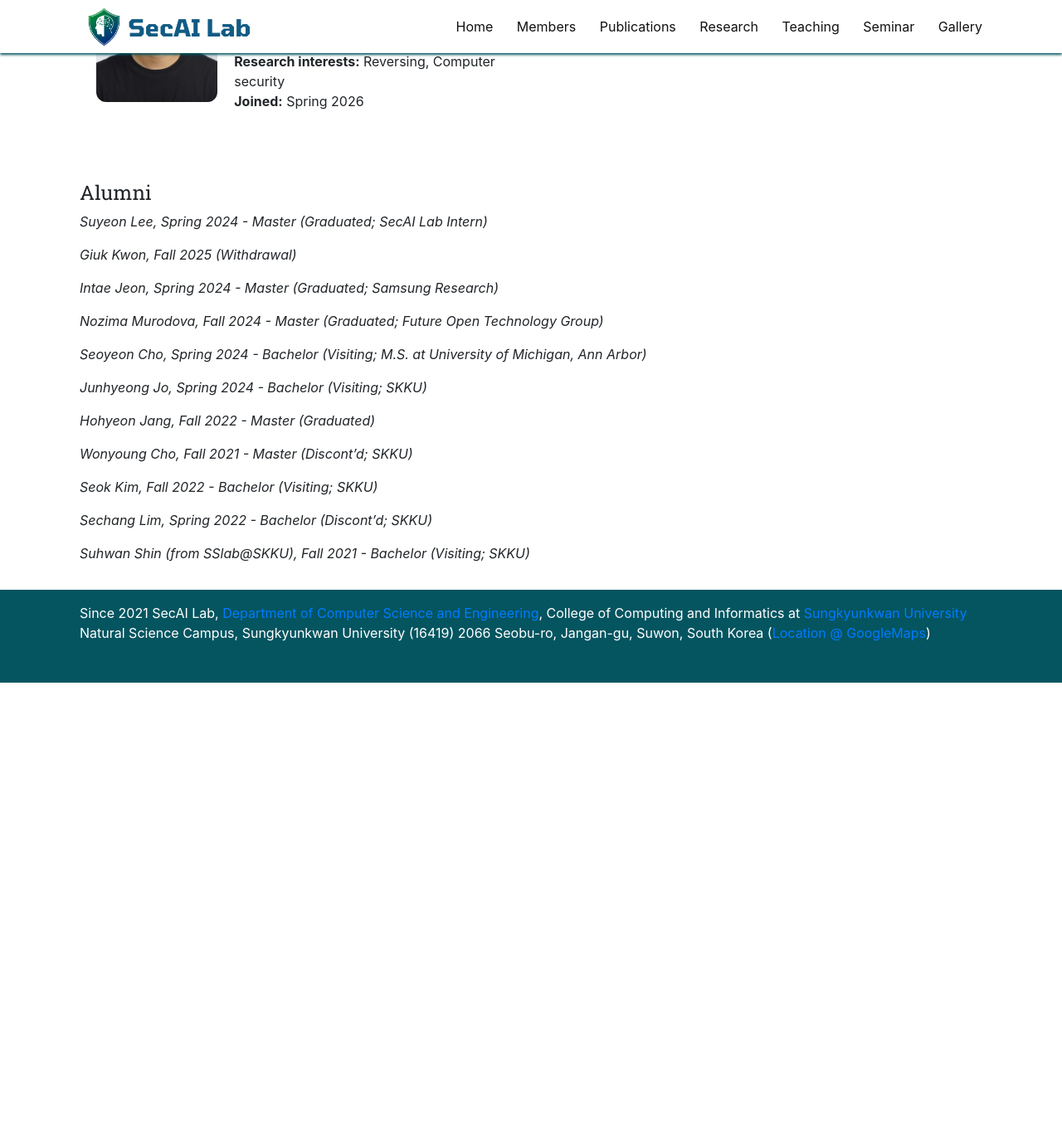
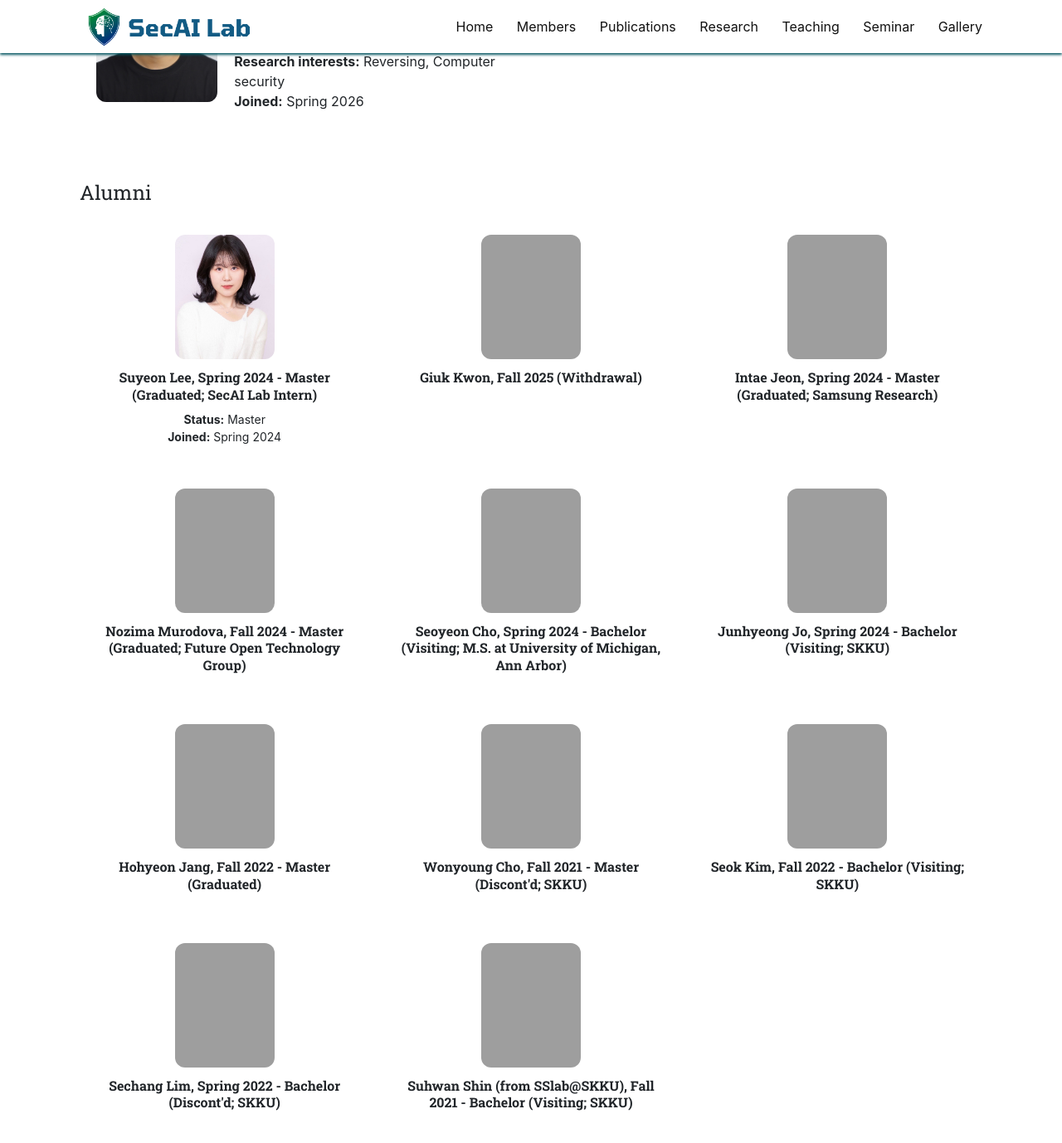
Before and after one commit to SecAI-Lab/secai-lab.github.io, a Jekyll site: the page built from pages/members.md, in a window 1280 px wide and 1400 px high, scrolled down 2315 px. Shown: the top 1378 px of the window at 83% size. Built offline with Jekyll 4.4.1, drawn with Linux system fonts in a browser that asks for light colours; nearby versions of some CDN libraries; before the commit the page ends 3138 px from its top, so only the background shows below that; some of the changed lines change nothing that is shown.

Commit message:
Update members.md

```diff
--- a/pages/members.md
+++ b/pages/members.md
@@ -129,6 +129,59 @@ sitemap: true
 
   .leader-info li {
     margin-bottom: 2px !important;
+  }
+}
+
+  .alumni-grid {
+  display: grid;
+  grid-template-columns: repeat(3, 1fr);
+  gap: 20px;
+  margin-top: 20px;
+  margin-bottom: 24px;
+}
+  .alumni-card {
+  border-radius: 16px;
+  padding: 16px;
+  text-align: center;
+}
+  .alumni-card img {
+  width: 120px;
+  height: 150px;
+  object-fit: cover;
+  border-radius: 12px;
+  display: block;
+  margin: 0 auto 12px auto;
+}
+  .alumni-card h5 {
+  margin-top: 8px;
+  margin-bottom: 8px;
+  font-weight: 600;
+  line-height: 1.3;
+  font-size: 16px;
+}
+  .alumni-card em {
+  font-style: normal;
+  font-size: 14px;
+  line-height: 1.5;
+  display: block;
+}
+
+/* tablet */
+@media (max-width: 900px) {
+  .alumni-grid {
+    grid-template-columns: repeat(2, 1fr);
+  }
+}
+
+/* mobile */
+@media (max-width: 640px) {
+  .alumni-grid {
+    grid-template-columns: 1fr;
+  }
+
+  .alumni-card img {
+    width: 90px;
+    height: 120px;
   }
 }
 
@@ -337,8 +390,33 @@ sitemap: true
 {% endfor %}
 </div>
 
-<br>
+<!-- <br>
 <h4> Alumni </h4>
 {% for alumni in site.data.alumni_members %}
 <em>{{ alumni.name }}</em>
+{% endfor %} -->
+
+<br>
+<h4> Alumni </h4>
+
+<div class="alumni-grid">
+{% for alumni in site.data.alumni_members %}
+  <div class="alumni-card">
+    <img src="{{ site.url }}{{ site.baseurl }}/images/members/{{ alumni.photo }}" class="img-responsive"/>
+
+    <h5>{{ alumni.name }}</h5>
+
+    {% if alumni.info %}
+      <em><strong>Status:</strong> {{ alumni.info }}</em>
+    {% endif %}
+
+    {% if alumni.joined %}
+      <em><strong>Joined:</strong> {{ alumni.joined }}</em>
+    {% endif %}
+
+    {% if alumni.note %}
+      <em>{{ alumni.note }}</em>
+    {% endif %}
+  </div>
 {% endfor %}
+</div>
```
